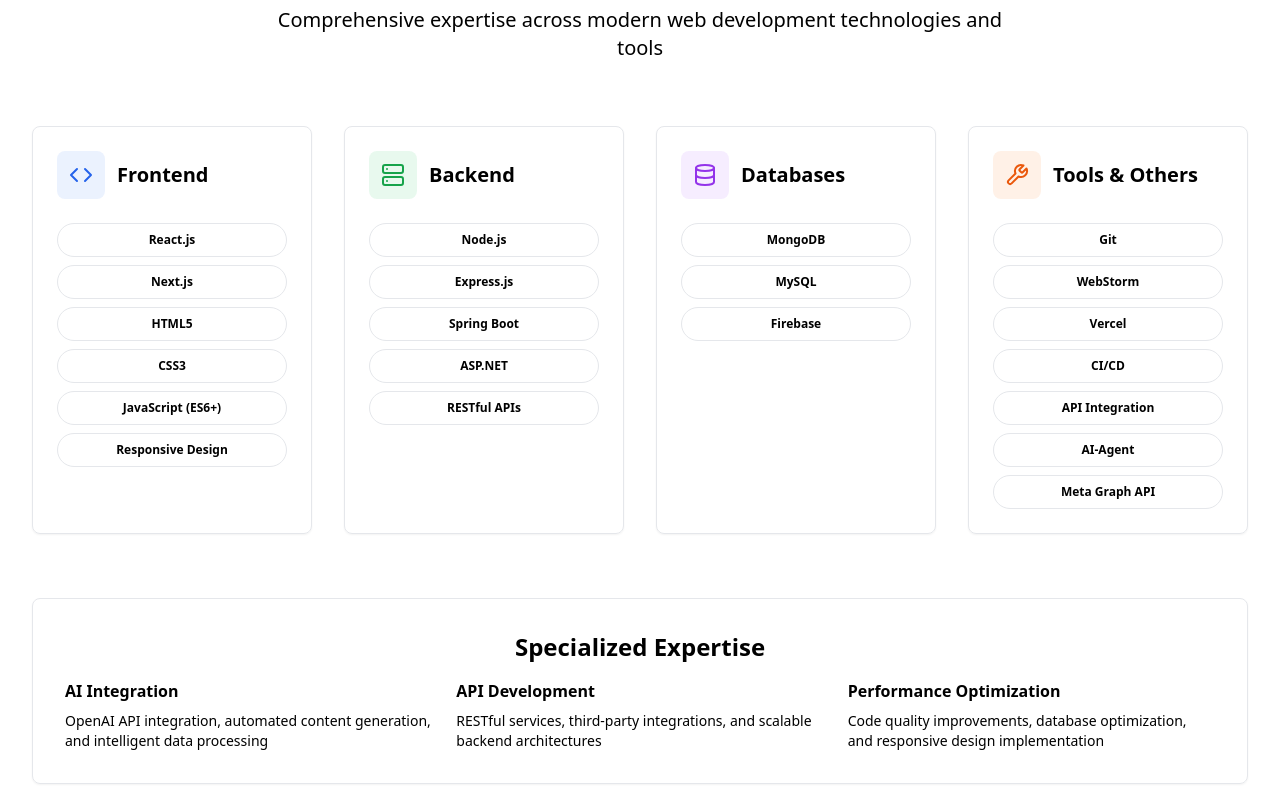
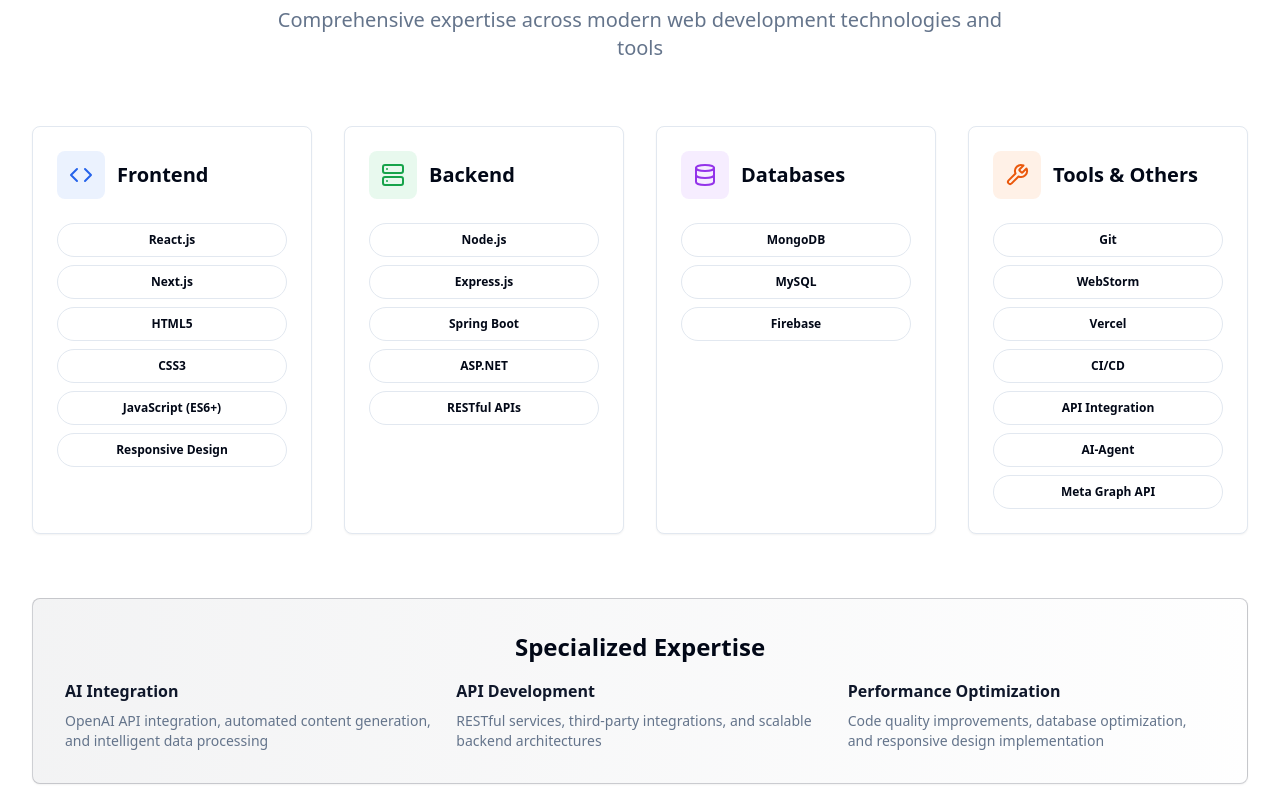
Before and after one commit to rafidrahman1/portfolio-website, a Next.js app: page / in a window 1280 px wide. Shown: the part 4840-5640 px from the top of the page. Built offline with nearby package versions, Linux system fonts and the light colour scheme.

Commit message:
fix: css styling working properly

```diff
--- a/app/globals.css
+++ b/app/globals.css
@@ -2,7 +2,8 @@
 @tailwind components;
 @tailwind utilities;
 
-/* Definition of the design system. All colors, gradients, fonts, etc. are defined here. */
+/* Definition of the design system. All colors, gradients, fonts, etc should be defined here. */
+
 @layer base {
   :root {
     --background: 0 0% 100%;
@@ -35,14 +36,20 @@
 
     --radius: 0.5rem;
 
-    /* Sidebar-specific variables */
     --sidebar-background: 0 0% 98%;
+
     --sidebar-foreground: 240 5.3% 26.1%;
+
     --sidebar-primary: 240 5.9% 10%;
+
     --sidebar-primary-foreground: 0 0% 98%;
+
     --sidebar-accent: 240 4.8% 95.9%;
+
     --sidebar-accent-foreground: 240 5.9% 10%;
+
     --sidebar-border: 220 13% 91%;
+
     --sidebar-ring: 217.2 91.2% 59.8%;
   }
 
@@ -74,8 +81,6 @@
     --border: 217.2 32.6% 17.5%;
     --input: 217.2 32.6% 17.5%;
     --ring: 212.7 26.8% 83.9%;
-
-    /* Sidebar-specific variables for dark mode */
     --sidebar-background: 240 5.9% 10%;
     --sidebar-foreground: 240 4.8% 95.9%;
     --sidebar-primary: 224.3 76.3% 48%;
@@ -87,8 +92,17 @@
   }
 }
 
+@layer base {
+  * {
+    border-color: hsl(var(--border));
+  }
 
-/* Root container styling */
+  body {
+    background-color: hsl(var(--background));
+    color: hsl(var(--foreground));
+  }
+}
+
 #root {
   max-width: 1280px;
   margin: 0 auto;
@@ -96,23 +110,19 @@
   text-align: center;
 }
 
-/* Logo styling */
 .logo {
   height: 6em;
   padding: 1.5em;
   will-change: filter;
   transition: filter 300ms;
 }
-
 .logo:hover {
   filter: drop-shadow(0 0 2em #646cffaa);
 }
-
 .logo.react:hover {
   filter: drop-shadow(0 0 2em #61dafbaa);
 }
 
-/* Logo animation */
 @keyframes logo-spin {
   from {
     transform: rotate(0deg);
@@ -128,12 +138,10 @@
   }
 }
 
-/* Card styling */
 .card {
   padding: 2em;
 }
 
-/* Documentation link styling */
 .read-the-docs {
   color: #888;
 }
--- a/tailwind.config.ts
+++ b/tailwind.config.ts
@@ -6,7 +6,40 @@
     "./app/**/*.{js,ts,jsx,tsx,mdx}",
     "./app/components/**/*.{js,ts,jsx,tsx,mdx}",
   ],
-  theme: {},
+  theme: {
+    extend: {
+      colors: {
+        background: 'hsl(var(--background))',
+        foreground: 'hsl(var(--foreground))',
+        card: 'hsl(var(--card))',
+        'card-foreground': 'hsl(var(--card-foreground))',
+        popover: 'hsl(var(--popover))',
+        'popover-foreground': 'hsl(var(--popover-foreground))',
+        primary: 'hsl(var(--primary))',
+        'primary-foreground': 'hsl(var(--primary-foreground))',
+        secondary: 'hsl(var(--secondary))',
+        'secondary-foreground': 'hsl(var(--secondary-foreground))',
+        muted: 'hsl(var(--muted))',
+        'muted-foreground': 'hsl(var(--muted-foreground))',
+        accent: 'hsl(var(--accent))',
+        'accent-foreground': 'hsl(var(--accent-foreground))',
+        destructive: 'hsl(var(--destructive))',
+        'destructive-foreground': 'hsl(var(--destructive-foreground))',
+        border: 'hsl(var(--border))',
+        input: 'hsl(var(--input))',
+        ring: 'hsl(var(--ring))',
+        // Sidebar tokens
+        'sidebar-background': 'hsl(var(--sidebar-background))',
+        'sidebar-foreground': 'hsl(var(--sidebar-foreground))',
+        'sidebar-primary': 'hsl(var(--sidebar-primary))',
+        'sidebar-primary-foreground': 'hsl(var(--sidebar-primary-foreground))',
+        'sidebar-accent': 'hsl(var(--sidebar-accent))',
+        'sidebar-accent-foreground': 'hsl(var(--sidebar-accent-foreground))',
+        'sidebar-border': 'hsl(var(--sidebar-border))',
+        'sidebar-ring': 'hsl(var(--sidebar-ring))',
+      },
+    },
+  },
   plugins: [],
 });
 
```
